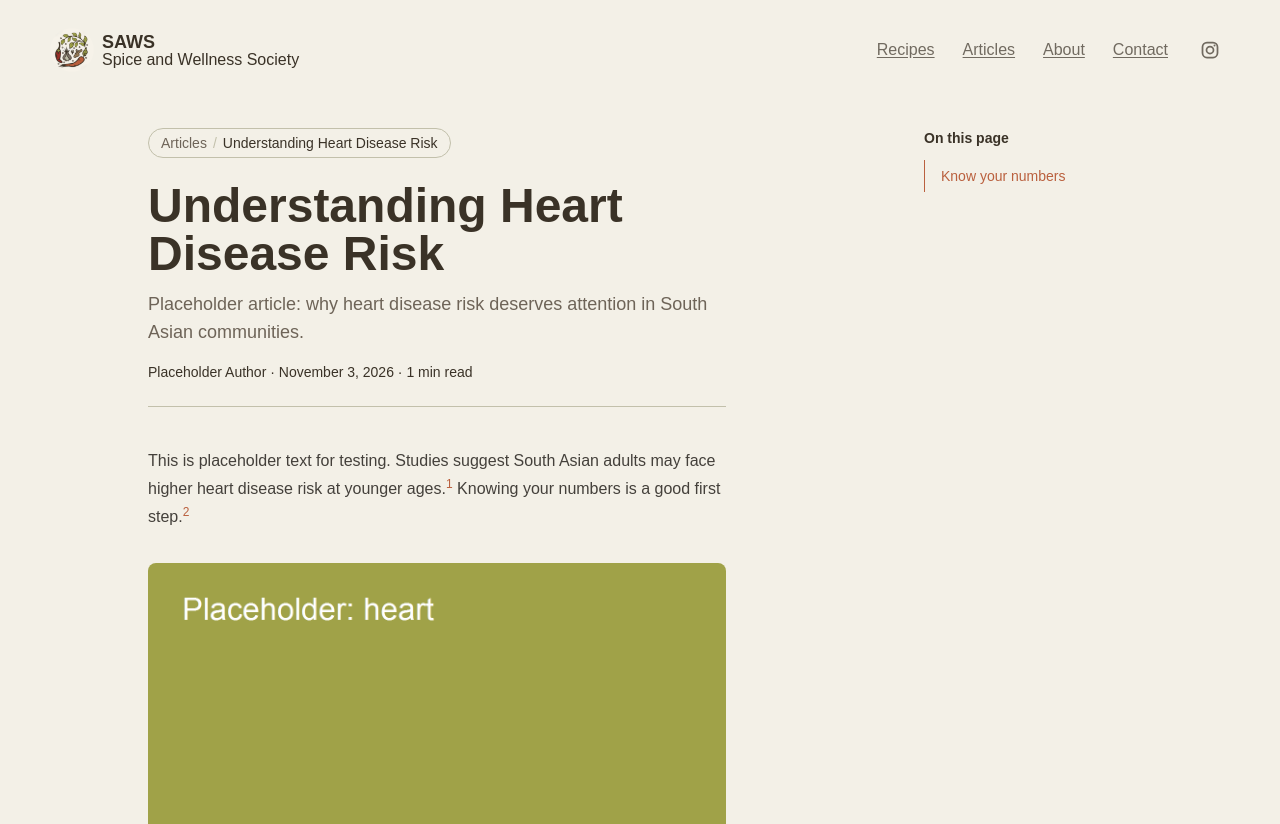
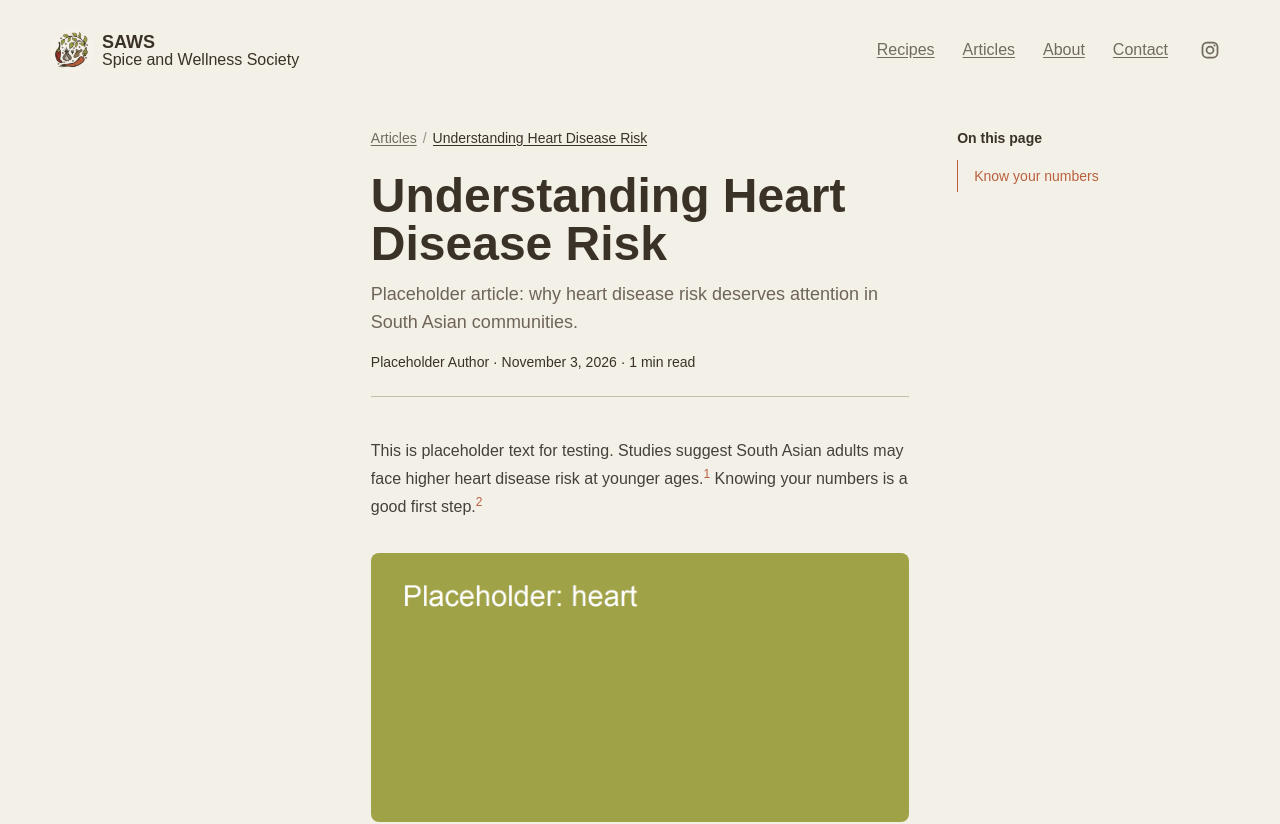
Before and after one commit to SpiceAndWellnessSociety/website, a Next.js app: page /articles/heart-disease-risk in a window 1280 px wide. Shown: the top 824 px of the page. Built offline with nearby package versions, Linux system fonts and the light colour scheme; no server answers.

Commit message:
fix: keep article centered and use plain breadcrumb links

```diff
--- a/app/articles/[id]/layout.tsx
+++ b/app/articles/[id]/layout.tsx
@@ -1,3 +1,3 @@
 export default function ArticleLayout({ children }: LayoutProps<"/articles/[id]">) {
-  return <main className="flex-1 w-full max-w-prose lg:max-w-5xl mx-auto px-5 pt-32 pb-16">{children}</main>;
+  return <main className="flex-1 w-full max-w-prose mx-auto px-5 pt-32 pb-16">{children}</main>;
 }
--- a/app/articles/[id]/page.tsx
+++ b/app/articles/[id]/page.tsx
@@ -60,17 +60,21 @@ async function Article({
   });
 
   return (
-    <article className="grid lg:grid-cols-[minmax(0,65ch)_13rem] lg:justify-between lg:gap-x-12">
+    <article className="relative">
       <header className="mb-10 pb-6 border-b border-ccgarlic-dark">
-        <nav
-          aria-label="Breadcrumb"
-          className="mb-6 inline-flex max-w-full items-center gap-1.5 rounded-full border border-ccgarlic-dark px-3 py-1 text-sm"
-        >
-          <Link href="/articles" className="text-ccgarlic-light hover:text-ccdark-tone">
+        <nav aria-label="Breadcrumb" className="mb-6 flex items-center gap-1.5 text-sm">
+          <Link
+            href="/articles"
+            className="underline underline-offset-2 opacity-70 hover:opacity-100 transition-opacity"
+          >
             Articles
           </Link>
-          <span aria-hidden="true" className="text-ccgarlic-dark">/</span>
-          <Link href={`/articles/${id}`} aria-current="page" className="truncate font-medium hover:text-ccspice">
+          <span aria-hidden="true" className="opacity-50">/</span>
+          <Link
+            href={`/articles/${id}`}
+            aria-current="page"
+            className="truncate underline underline-offset-2 hover:text-ccspice transition-colors"
+          >
             {metadata.title}
           </Link>
         </nav>
@@ -82,9 +86,12 @@ async function Article({
         </p>
       </header>
       {headings.length > 0 && (
-        <aside className="mb-10 lg:mb-0 lg:col-start-2 lg:row-span-2 lg:row-start-1 lg:sticky lg:top-32 lg:self-start">
-          <p className="mb-3 text-sm font-semibold">On this page</p>
-          <TableOfContents headings={headings} />
+        // sits in the right gutter on xl so the article stays centered
+        <aside className="mb-10 xl:mb-0 xl:absolute xl:inset-y-0 xl:left-full xl:ml-12 xl:w-52">
+          <div className="xl:sticky xl:top-32">
+            <p className="mb-3 text-sm font-semibold">On this page</p>
+            <TableOfContents headings={headings} />
+          </div>
         </aside>
       )}
       {/* scroll-mt clears the fixed navbar; text emoji lets ↩ take the link color */}
```
